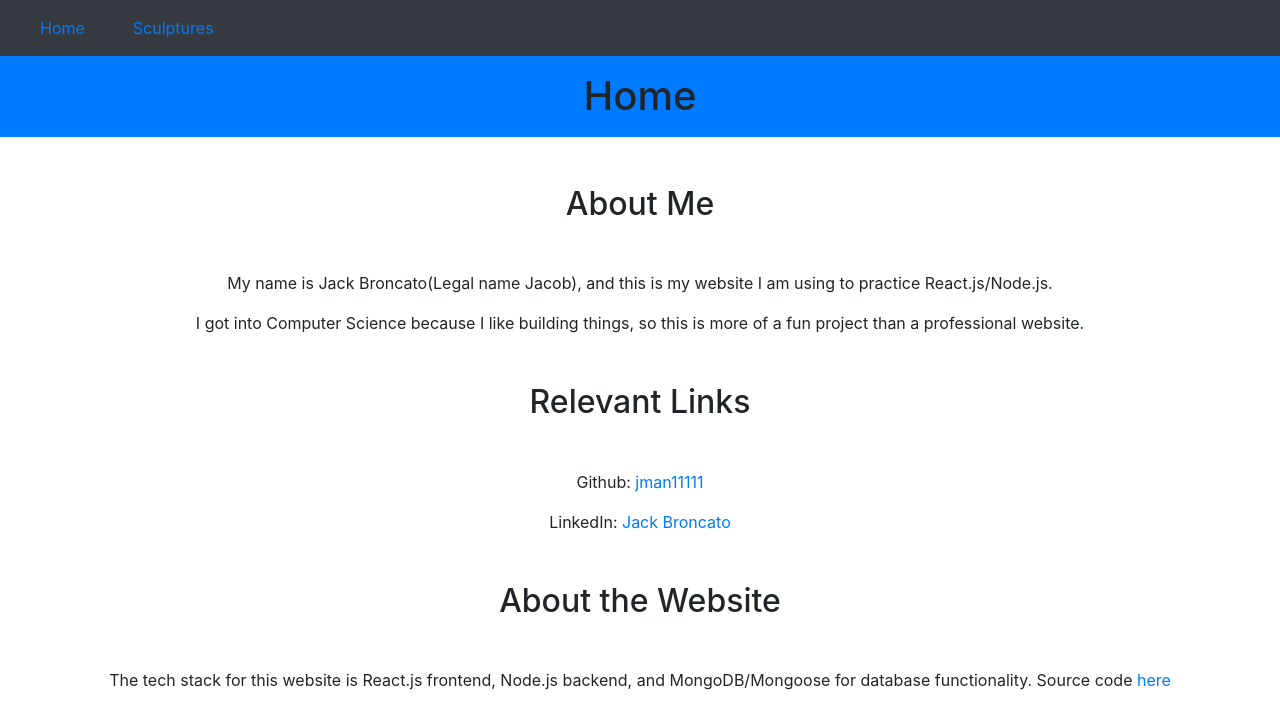
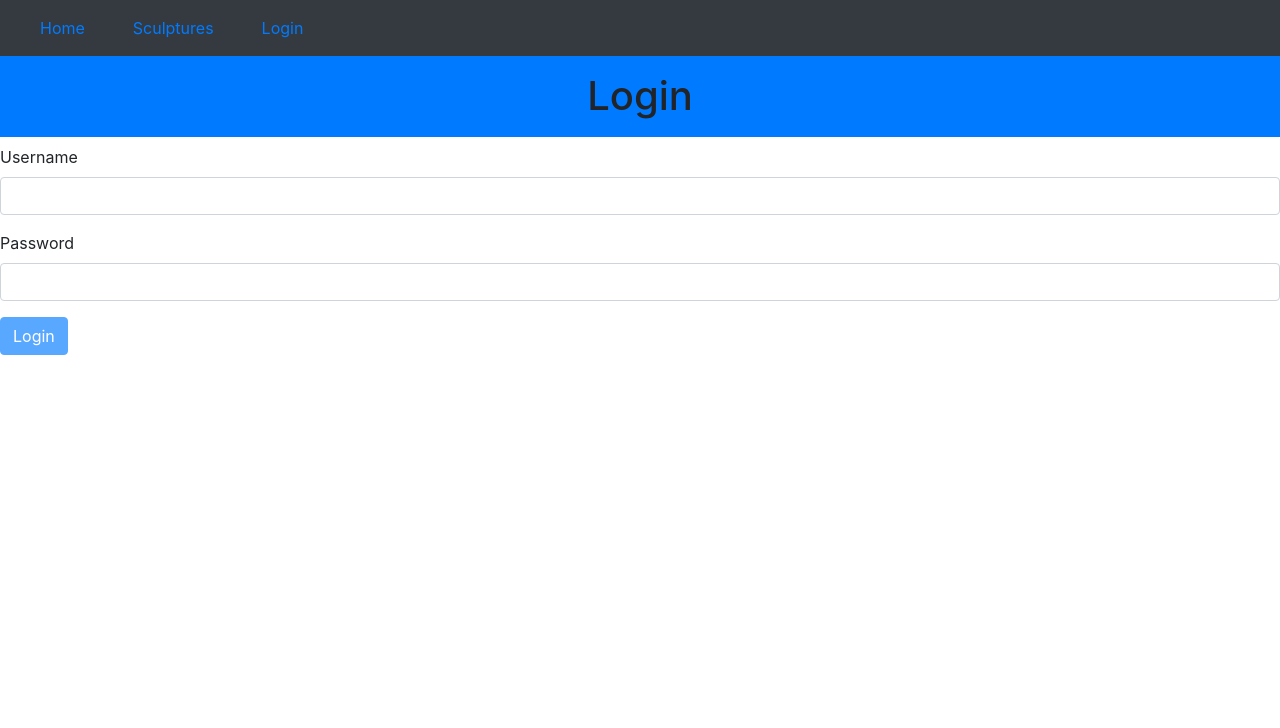
Before and after one commit to jman11111/NodeBackend, a React (Create React App) app in the folder counter_app/: page /login in a window 1280 px wide. Shown: the top 728 px of the page. Built offline with nearby package versions, Linux system fonts and the light colour scheme.

Commit message:
login page has been added

```diff
--- a/counter_app/package.json
+++ b/counter_app/package.json
@@ -7,6 +7,7 @@
     "@testing-library/react": "^9.5.0",
     "@testing-library/user-event": "^7.2.1",
     "bootstrap": "^4.5.2",
+    "joi-browser": "^13.4.0",
     "lodash": "^4.17.20",
     "node-sass": "^4.14.1",
     "prop-types": "^15.7.2",
--- a/counter_app/src/App.js
+++ b/counter_app/src/App.js
@@ -1,6 +1,6 @@
 import React, { Component } from "react";
 import NavBar from "./components/common/navbar";
-import Counters from "./components/counters";
+import Counters from "./components/practice/counters";
 import "./App.css";
 
 class App extends Component {
--- a/counter_app/src/App2.js
+++ b/counter_app/src/App2.js
@@ -1,7 +1,8 @@
 import React, { Component } from "react";
-import { Route, Switch, Link } from "react-router-dom";
+import { Route, Switch, Link, Redirect } from "react-router-dom";
 import NavBar from "./components/common/navbar";
 import Home from "./components/home";
+import LoginForm from "./components/loginForm";
 import Sculptures from "./components/sculptures";
 
 //go from most specific to least inside switch component
@@ -23,16 +24,25 @@ class App2 extends Component {
             <Link className="p-4" to="/sculptures">
               Sculptures
             </Link>
+            <Link className="p-4" to="/login">
+              Login
+            </Link>
           </div>
         </NavBar>
         <div className="content">
           <Switch>
+            <Route exact path="/login" component={() => <LoginForm />} />
             <Route
               exact
               path="/sculptures"
               render={(props) => <Sculptures {...props} />}
             />
-            <Route path="/" component={Home} />
+            <Route path="/" exact component={Home} />
+            <Route
+              path="/not-found"
+              component={() => <p>Unable to find Page</p>}
+            />
+            <Redirect to="/not-found" />
           </Switch>
         </div>
       </div>
--- /dev/null
+++ b/counter_app/src/components/common/form.jsx
@@ -0,0 +1,75 @@
+import React, { Component } from "react";
+import Joi from "joi-browser";
+import Input from "./input";
+
+class Form extends Component {
+  state = { data: {}, errors: {} };
+
+  validate = () => {
+    const options = { abortEarly: false };
+    const result = Joi.validate(this.state.data, this.schema, options);
+    //if no error
+    if (!result.error) return null;
+    const errors = {};
+    result.error.details.map((item) => {
+      return (errors[item.path[0]] = item.message);
+    });
+    return errors;
+  };
+
+  validateProperty = ({ name, value }) => {
+    //just like the other thing
+    const obj = { [name]: value };
+    const schema = { [name]: this.schema[name] };
+    const { error } = Joi.validate(obj, schema);
+    // this replaces the commented out code below
+    return error && error.details[0].message;
+    // if (error) return null;
+    // return error.details[0].message;
+  };
+
+  handleSubmit = (e) => {
+    e.preventDefault();
+    const errors = this.validate();
+    this.setState({ errors: errors || {} });
+    //return before servercall
+    if (errors) return;
+    this.doSubmit();
+  };
+
+  handleChange = ({ currentTarget: input }) => {
+    //BEST PRACTICE, clone state then manipulate it.
+    const errors = { ...this.state.errors };
+    const errorMessage = this.validateProperty(input);
+    if (errorMessage) errors[input.name] = errorMessage;
+    else delete errors[input.name];
+    const data = { ...this.state.data };
+    data[input.name] = input.value;
+    this.setState({ data, errors });
+  };
+  //DEFAULT PARAM => type = "text"
+  renderInput(name, label, type = "text") {
+    const { data, errors } = this.state;
+
+    return (
+      <Input
+        name={name}
+        value={data[name]}
+        label={label}
+        onChange={this.handleChange}
+        error={errors[name]}
+        type={type}
+      />
+    );
+  }
+
+  renderButton(label) {
+    return (
+      <button disabled={this.validate()} className="btn btn-primary">
+        {label}
+      </button>
+    );
+  }
+}
+
+export default Form;
--- /dev/null
+++ b/counter_app/src/components/common/input.jsx
@@ -0,0 +1,19 @@
+import React from "react";
+
+const Input = ({ label, reference, name, error, ...rest }) => {
+  return (
+    <div className="form-group">
+      <label htmlFor={name}>{label}</label>
+      <input
+        {...rest}
+        name={name}
+        id={name}
+        ref={reference}
+        className="form-control"
+      />
+      {error && <div className="alert alert-danger">{error}</div>}
+    </div>
+  );
+};
+
+export default Input;
--- a/counter_app/src/components/common/thumbnailcard.jsx
+++ b/counter_app/src/components/common/thumbnailcard.jsx
@@ -1,4 +1,5 @@
 import React, { Component } from "react";
+import { Link } from "react-router-dom";
 
 /* <img
           src="https://homepages.cae.wisc.edu/~ece533/images/airplane.png"
@@ -8,6 +9,13 @@ import React, { Component } from "react";
 
 class ThumbnailCard extends Component {
   state = {};
+
+  handleSave = () => {
+    // lets them go back to previous page
+    this.props.history.push("/not-found");
+    // .replace will not allow them to go back, useful for when someone has logged in, yuo dont want them going back to login page
+  };
+
   render() {
     return (
       <div className="w-25 border border-secondary">
--- /dev/null
+++ b/counter_app/src/components/loginForm.jsx
@@ -0,0 +1,43 @@
+import React from "react";
+import Header from "./common/header";
+import Joi from "joi-browser";
+import Form from "./common/form";
+
+class LoginForm extends Form {
+  //Use object for errors so you dont have to search through array for correct error to display
+  state = {
+    data: { username: "", password: "" },
+    errors: {},
+  };
+  //.label changes errors text name when it is triggered
+  schema = {
+    username: Joi.string().required().label("Username"),
+    password: Joi.string().required().label("Password"),
+  };
+
+  componentDidMount() {
+    //this.username.current.focus()
+  }
+
+  doSubmit = () => {
+    //Call server to submit login
+    //redirect to logged in page
+    const username = this.state.data.username;
+    console.log(username, "Submitted");
+  };
+
+  render() {
+    return (
+      <div>
+        <Header>Login</Header>
+        <form onSubmit={this.handleSubmit}>
+          {this.renderInput("username", "Username")}
+          {this.renderInput("password", "Password", "password")}
+          {this.renderButton("Login")}
+        </form>
+      </div>
+    );
+  }
+}
+
+export default LoginForm;
```
Also changed, not shown: counter_app/src/components/practice/counter.jsx (renamed from counter_app/src/components/counter.jsx), counter_app/src/components/practice/counters.jsx (renamed from counter_app/src/components/counters.jsx), 1 other file (tests, documents, lock files or other folders).
